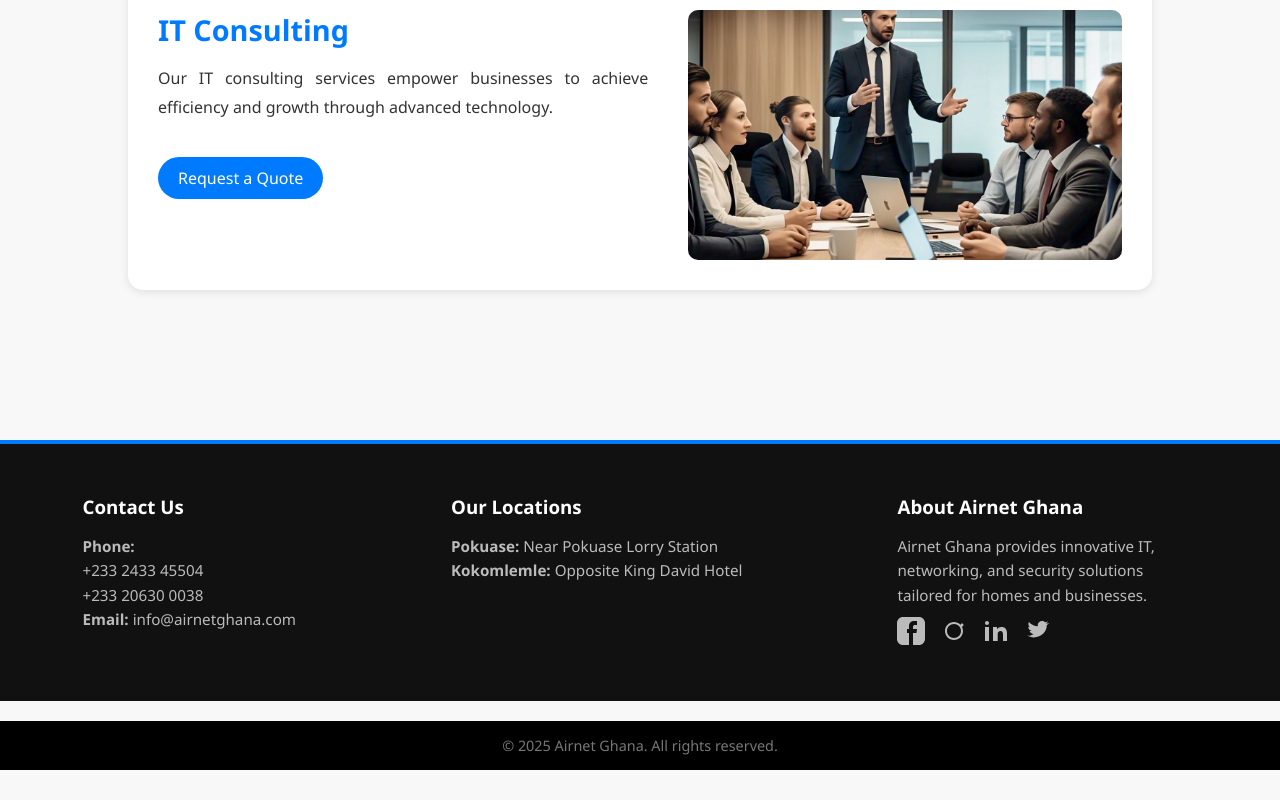
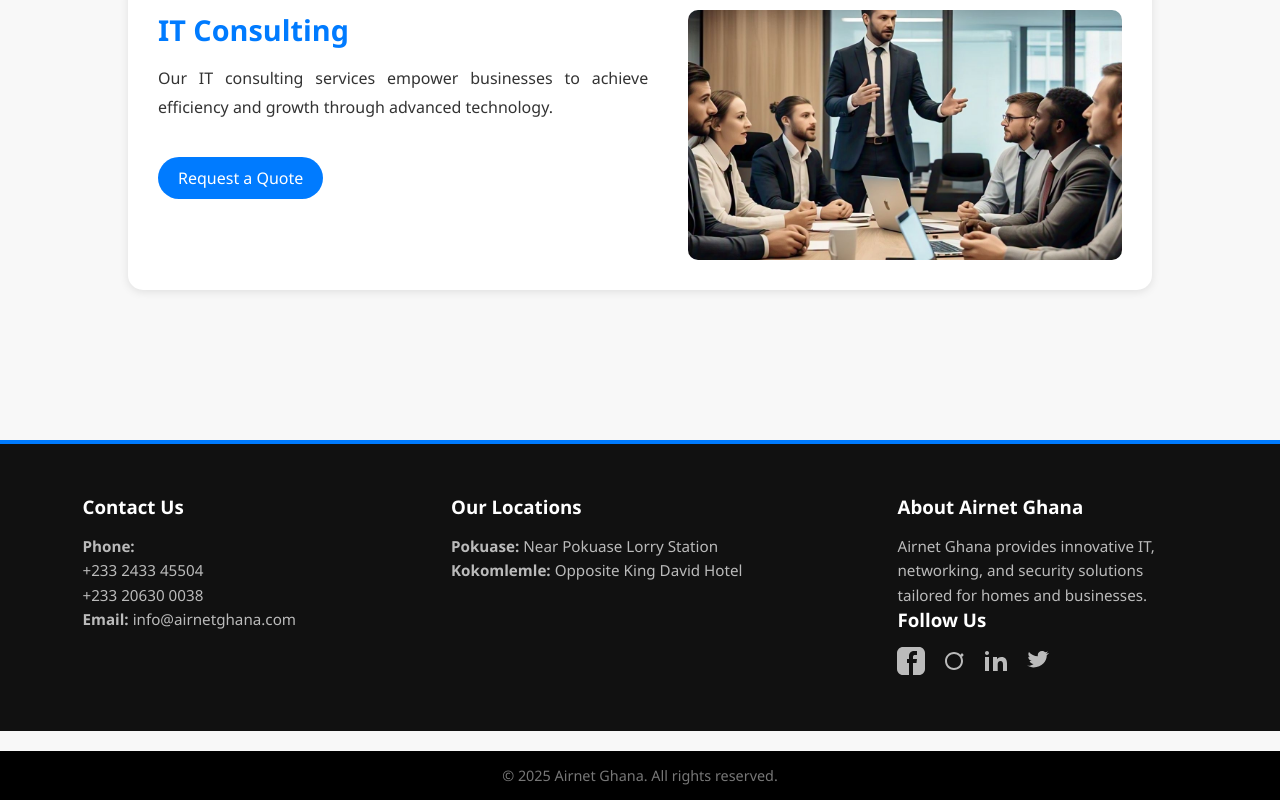
Before and after one commit to devKiel07/Airtnet-Ghana, a plain HTML site: page service.html in a window 1280 px wide. Shown: the part 1333-2133 px from the top of the page. Before the commit the page ends 2103 px from the top, so only its background shows below. Drawn offline with Linux system fonts and the light colour scheme.

Commit message:
Update service.html

```diff
--- a/service.html
+++ b/service.html
@@ -361,6 +361,7 @@
       <p>
         Airnet Ghana provides innovative IT, networking, and security solutions tailored for homes and businesses.
       </p>
+       <h3>Follow Us</h3>
       <div class="social-icons">
         <!-- Facebook -->
         <a href="#"><svg width="28" height="28" fill="#bbb" viewBox="0 0 28 28">
```
